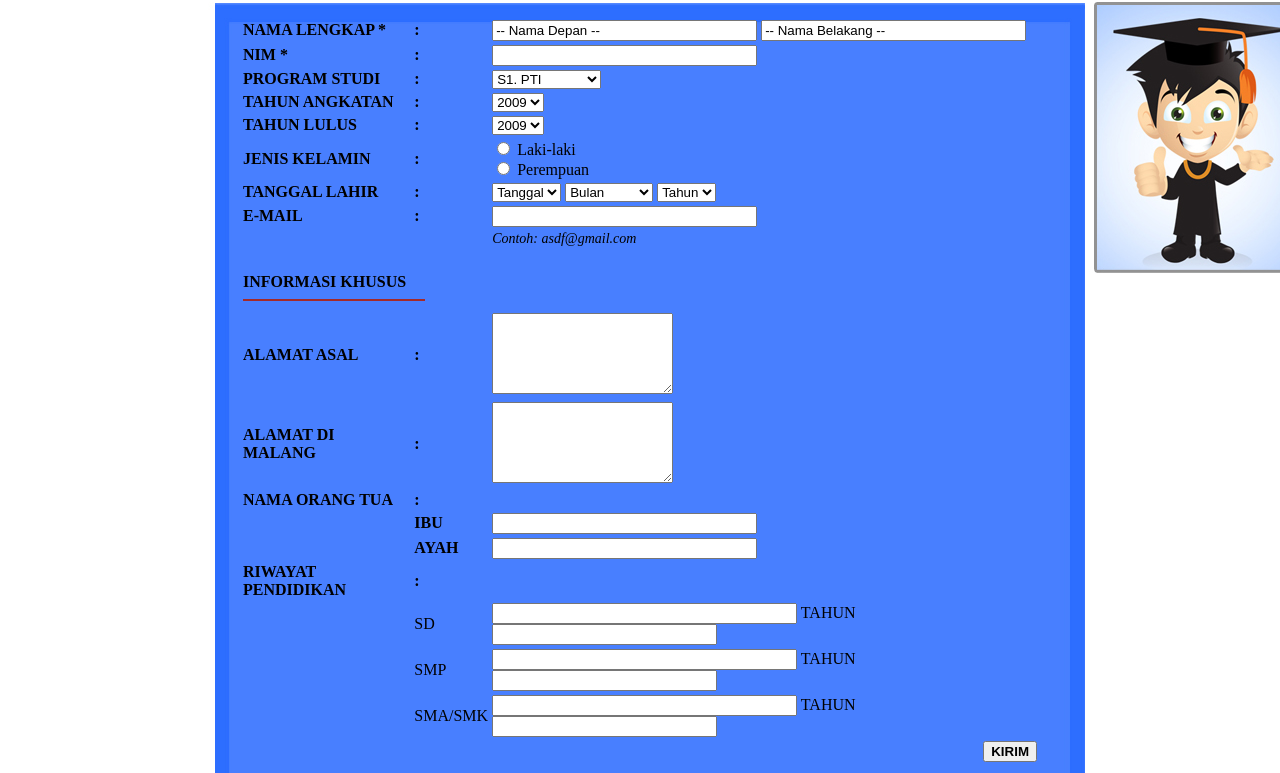
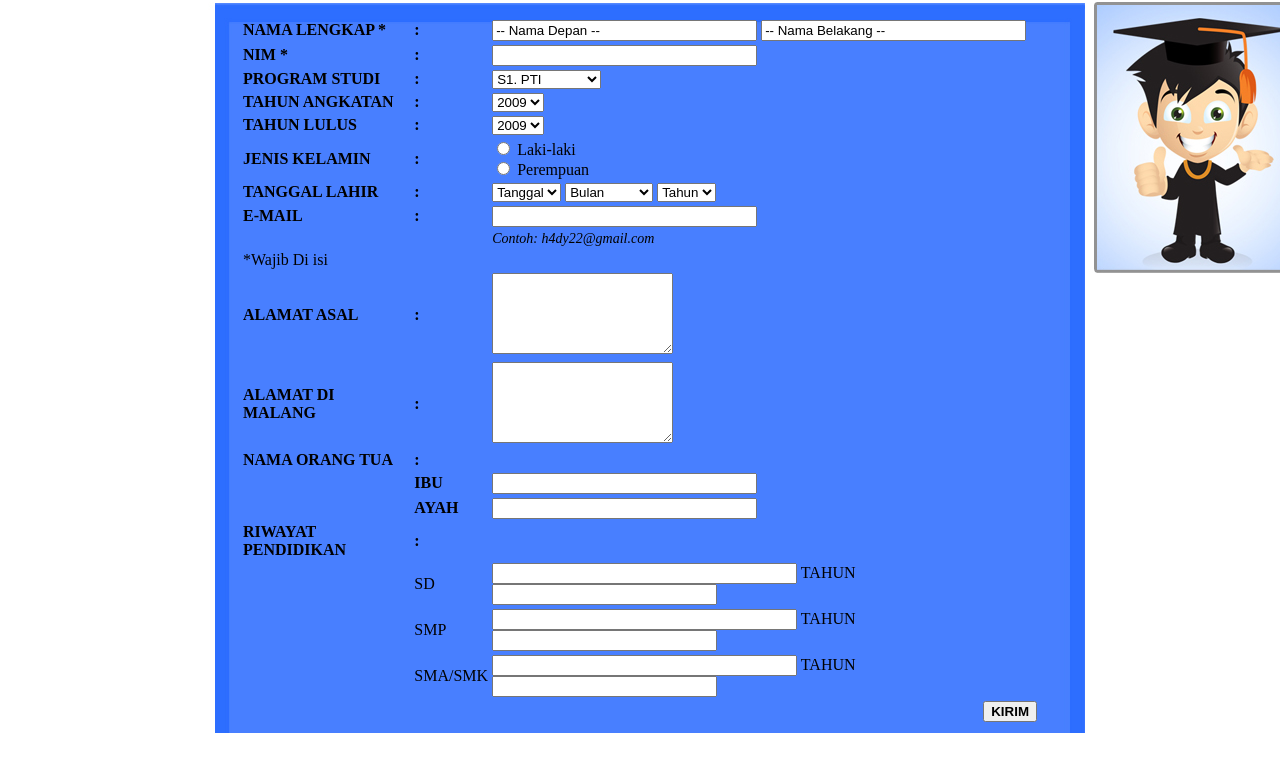
Before and after one commit to TrismanHady/webpage, a plain HTML site: page form.html in a window 1280 px wide. Shown: the part 166-939 px from the top of the page. After the commit the page ends 899 px from the top, so only its background shows below. Drawn offline with Linux system fonts and the light colour scheme.

Commit message:
Tugas Web

```diff
--- a/form.html
+++ b/form.html
@@ -39,8 +39,7 @@
           <option>D3 Elektronika</option>
         </select>
         </label>
-    </form>
-    </td>
+    </form>    </td>
   </tr>
   <tr>
     <td><strong> TAHUN ANGKATAN </strong></td>
@@ -145,14 +144,10 @@
   </tr>
   <tr>
     <td colspan="2"></td>
-    <td style="font-style:italic; font-size:14px"> Contoh: asdf@gmail.com</td>
+    <td style="font-style:italic; font-size:14px"> Contoh: h4dy22@gmail.com</td>
   </tr>
   <tr>
-    <td colspan="4";>&nbsp;</td>
-  </tr>
-  <tr>
-    <td colspan="3"><strong> INFORMASI KHUSUS </strong>
-        <hr width="180px"|"100%" align="left" color="brown">    </td>
+    <td colspan="4";>*Wajib Di isi </td>
   </tr>
   <tr>
     <td><strong>ALAMAT ASAL</strong></td>
```
